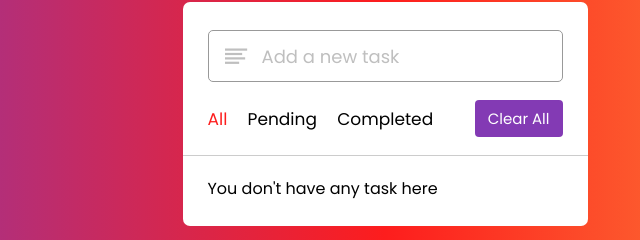
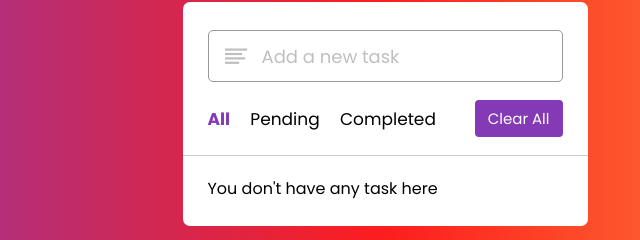
Before and after one commit to dmitrikurtukov/to-do-list, a website built with Parcel: page index.html in a window 1280 px wide. Shown: the part 133-373 px from the top of the page, 255-895 px from the left. Built offline with nearby package versions, Linux system fonts and the light colour scheme.

Commit message:
color correction

```diff
--- a/style.css
+++ b/style.css
@@ -77,8 +77,9 @@ li {
 }
 
 .filters span.active {
-  color: #fd1d1d;
+  color: #833ab4;
   transition: 0.2s;
+  font-weight: bold;
 }
 
 .controls .clear-btn {
```
Also changed, not shown: index.html (line endings or trailing spaces).
